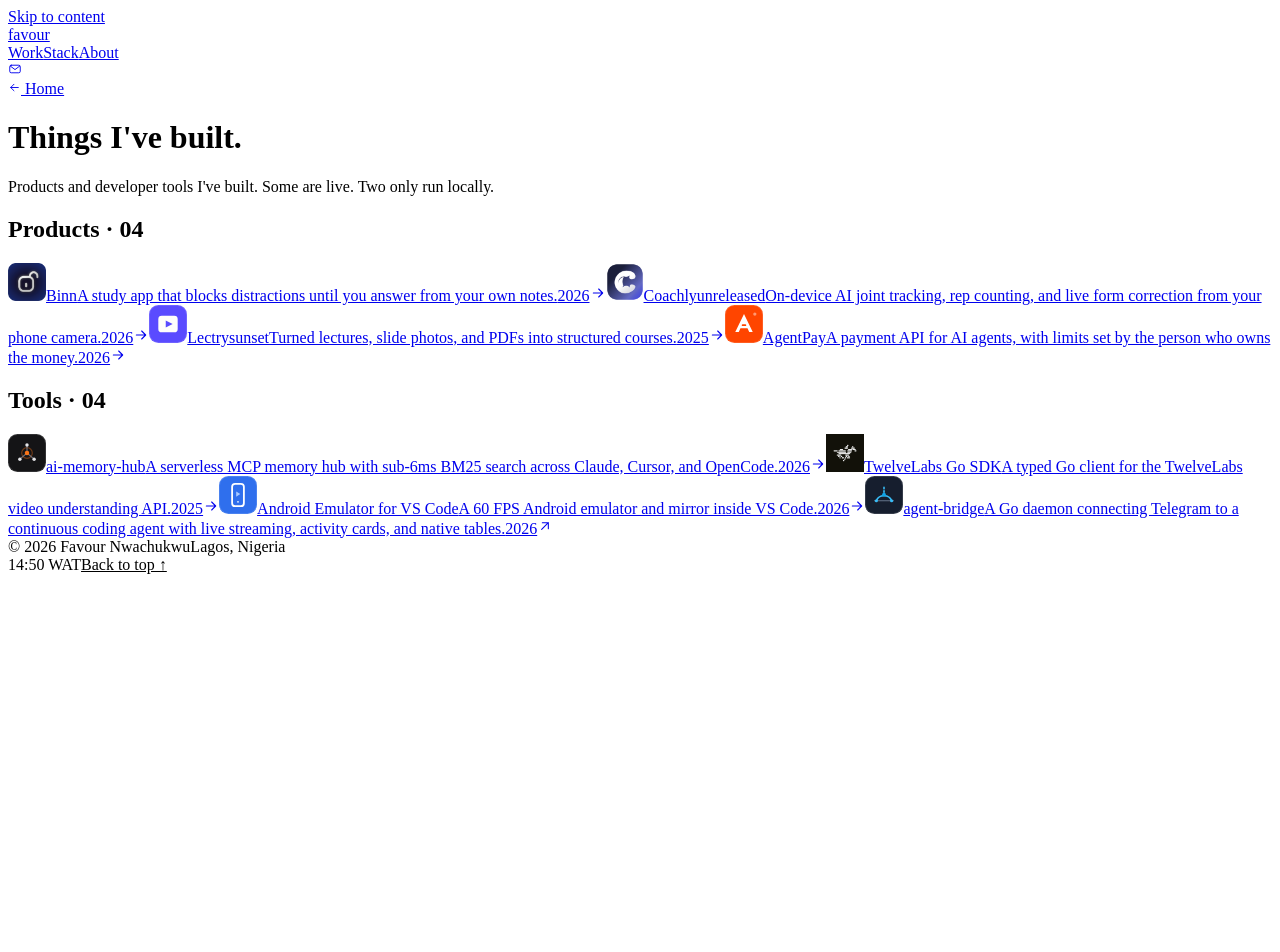
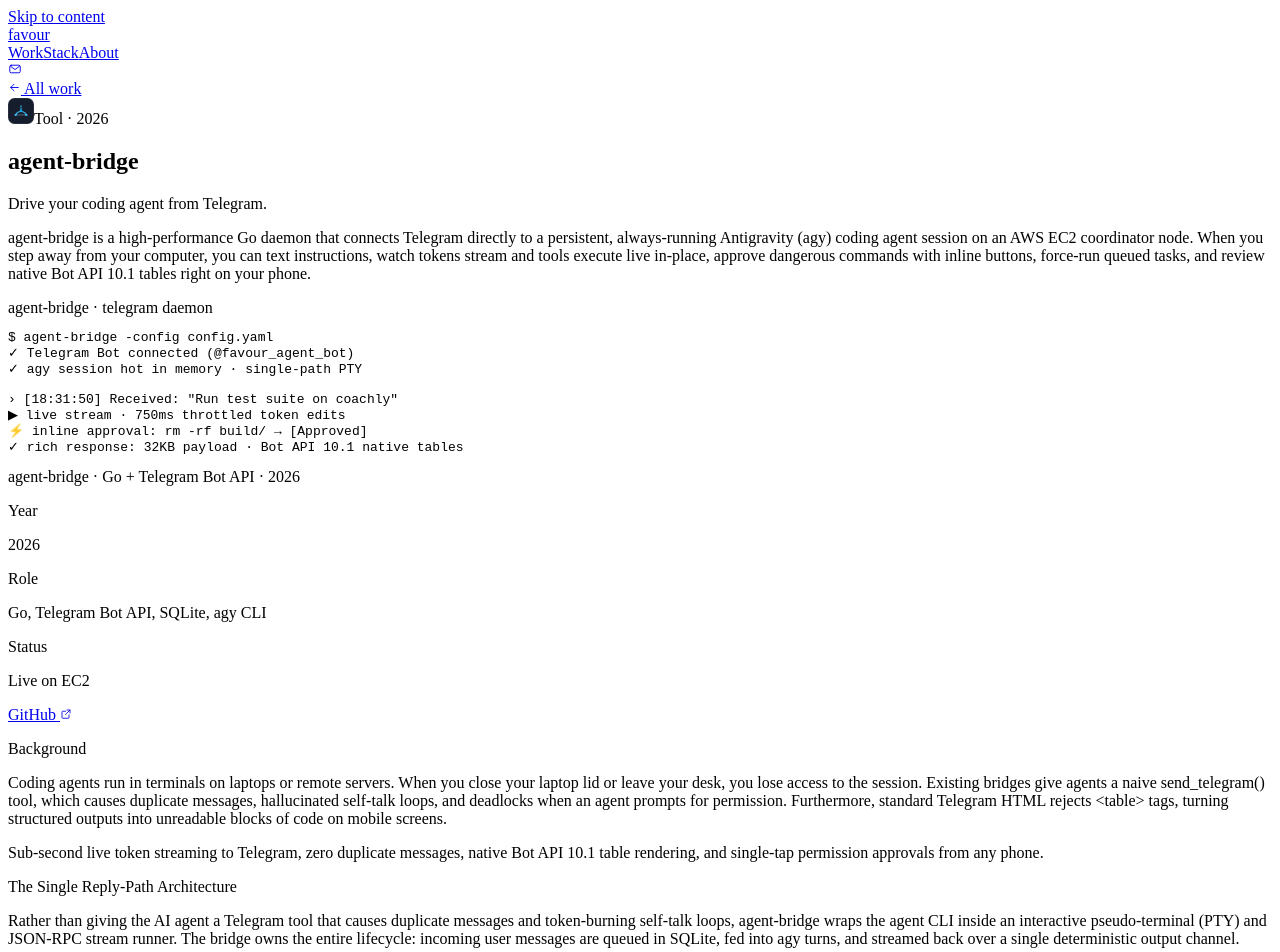
Before and after one commit to favourthemaster/portfolio-site, a React (Vite) app: page /work/agent-bridge in a window 1280 px wide. Before the commit this address led to /work. Shown: the top 952 px of the page. Before the commit the page ends 800 px from the top, so only its background shows below. Built offline with nearby package versions, Linux system fonts and the light colour scheme; the HTML template or start-up script is replaced by a standard one.

Commit message:
feat(case-study): add dedicated agent-bridge project page and terminal cover art

```diff
--- a/src/components/CoverArt.tsx
+++ b/src/components/CoverArt.tsx
@@ -211,6 +211,26 @@ export function CoverArt({ variant }: CoverArtProps) {
     )
   }
 
+  if (variant === 'agentbridge') {
+    return (
+      <div className="cover cover--agentbridge cover--dark">
+        <div className="terminal">
+          <div className="terminal-bar">agent-bridge · telegram daemon</div>
+          <pre>
+            <span className="t-dim">$</span> agent-bridge -config config.yaml
+            {'\n'}<span className="t-ok">✓</span> Telegram Bot connected (@favour_agent_bot)
+            {'\n'}<span className="t-ok">✓</span> agy session hot in memory · single-path PTY
+            {'\n\n'}<span className="t-dim">›</span> [18:31:50] Received: <span className="t-str">"Run test suite on coachly"</span>
+            {'\n'}<span className="t-ok">▶</span> live stream · 750ms throttled token edits
+            {'\n'}<span className="t-ok">⚡</span> inline approval: <span className="t-key">rm -rf build/</span> → <span className="t-ok">[Approved]</span>
+            {'\n'}<span className="t-ok">✓</span> rich response: 32KB payload · Bot API 10.1 native tables
+          </pre>
+        </div>
+        <span className="cover-label">agent-bridge · Go + Telegram Bot API · 2026</span>
+      </div>
+    )
+  }
+
   if (variant === 'vscode') {
     return (
       <div className="cover cover--vscode">
--- a/src/data/projects.ts
+++ b/src/data/projects.ts
@@ -15,6 +15,7 @@ export type CoverName =
   | 'agentpay'
   | 'vscode'
   | 'memoryhub'
+  | 'agentbridge'
 
 export type ProjectLink = {
   label: string
@@ -274,7 +275,7 @@ export const projects: Project[] = [
     role: 'Go, Telegram Bot API, SQLite, agy CLI',
     status: 'Live on EC2',
     tagline: 'Drive your coding agent from Telegram.',
-    card: 'A Go daemon connecting Telegram to a continuous coding agent with live streaming, activity cards, and native tables.',
+    card: 'A Go daemon connecting Telegram to an always-on coding agent with live streaming, activity cards, and native tables.',
     summary:
       'A single-binary Go daemon running on an AWS EC2 coordinator that bridges Telegram directly to the Antigravity CLI (agy). Streams tokens live, renders inline tool progress, formats Bot API 10.1 native Markdown tables, and gives interactive [Allow]/[Deny] and force-run buttons.',
     links: [
@@ -283,6 +284,42 @@ export const projects: Project[] = [
         href: 'https://github.com/favourthemaster/agent-bridge',
       },
     ],
+    cover: 'agentbridge',
+    caseStudy: {
+      intro:
+        'agent-bridge is a high-performance Go daemon that connects Telegram directly to a persistent, always-running Antigravity (agy) coding agent session on an AWS EC2 coordinator node. When you step away from your computer, you can text instructions, watch tokens stream and tools execute live in-place, approve dangerous commands with inline buttons, force-run queued tasks, and review native Bot API 10.1 tables right on your phone.',
+      problem:
+        'Coding agents run in terminals on laptops or remote servers. When you close your laptop lid or leave your desk, you lose access to the session. Existing bridges give agents a naive send_telegram() tool, which causes duplicate messages, hallucinated self-talk loops, and deadlocks when an agent prompts for permission. Furthermore, standard Telegram HTML rejects <table> tags, turning structured outputs into unreadable blocks of code on mobile screens.',
+      sections: [
+        {
+          eyebrow: 'The Single Reply-Path Architecture',
+          body:
+            'Rather than giving the AI agent a Telegram tool that causes duplicate messages and token-burning self-talk loops, agent-bridge wraps the agent CLI inside an interactive pseudo-terminal (PTY) and JSON-RPC stream runner. The bridge owns the entire lifecycle: incoming user messages are queued in SQLite, fed into agy turns, and streamed back over a single deterministic output channel.',
+        },
+        {
+          eyebrow: 'Live Token Streaming & Throttled Telegram Edits',
+          body:
+            'agent-bridge parses agy stream-json NDJSON events in real time. As Gemini or Claude streams tokens, an internal stream buffer accumulates text deltas and flushes edits to Telegram every 750ms. This keeps the mobile chat feeling instant and responsive while strictly obeying Telegram Bot API rate limits (1 edit/sec per chat).',
+        },
+        {
+          eyebrow: 'Interactive Permission Approvals & Queue Controls',
+          body:
+            'When agy attempts a sensitive action like package installation or directory removal, the bridge pauses execution and sends an inline Telegram keyboard with [Allow] and [Deny] buttons. For rapid multitasking, incoming messages sent while the agent is busy are queued with [⚡ Force Run Now] and [🗑 Cancel] buttons, allowing immediate task interruption and queue reprioritization.',
+        },
+        {
+          eyebrow: 'Bot API 10.1 Rich Messages & Native Markdown Tables',
+          body:
+            'Traditional Telegram messages with parse_mode=HTML reject <table> tags. agent-bridge utilizes Telegram Bot API 10.1 Rich Messages (sendRichMessage and editMessageText with rich_message), rendering genuine bordered and striped GitHub Flavored Markdown tables, collapsible <blockquote expandable> thinking traces, and payloads up to 32,768 UTF-8 characters.',
+        },
+        {
+          eyebrow: 'Multimodal Routing & InstaBox Sandbox Delegation',
+          body:
+            'Voice notes sent via Telegram are tagged and passed with contextual instructions, prompting the agent to listen and reply conversationally rather than running diagnostic file inspections. To prevent system corruption on the host, heavy build tasks, browser tests, and Android testing are delegated to isolated InstaBox sandboxes with port-forwarded ADB.',
+        },
+      ],
+    },
+    highlight:
+      'Sub-second live token streaming to Telegram, zero duplicate messages, native Bot API 10.1 table rendering, and single-tap permission approvals from any phone.',
   },
 ]
 
--- a/src/styles.css
+++ b/src/styles.css
@@ -1662,6 +1662,26 @@ svg {
   z-index: 0;
 }
 
+/* agentbridge */
+
+.cover--agentbridge {
+  background: #0d121d;
+  padding: 40px;
+}
+
+.cover--agentbridge::before {
+  content: "";
+  position: absolute;
+  width: 500px;
+  height: 500px;
+  left: 50%;
+  top: -300px;
+  transform: translateX(-50%);
+  border-radius: 50%;
+  background: radial-gradient(circle, rgba(56, 189, 248, 0.16), transparent 65%);
+  z-index: 0;
+}
+
 .terminal {
   position: relative;
   z-index: 2;
@@ -2112,6 +2132,7 @@ svg {
   .cover--lectry,
   .cover--agentpay,
   .cover--memoryhub,
+  .cover--agentbridge,
   .cover--vscode {
     padding: 22px;
   }
```
